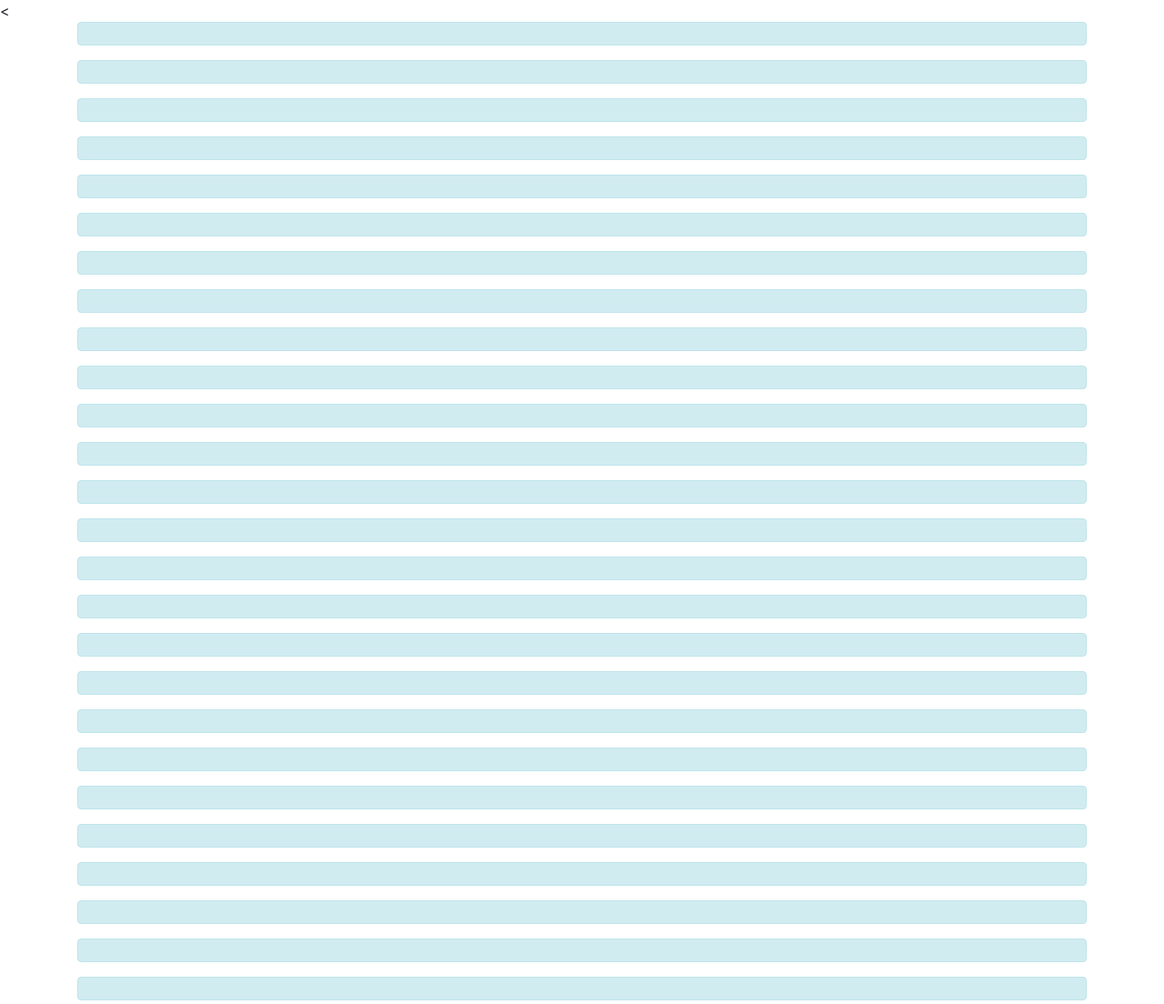
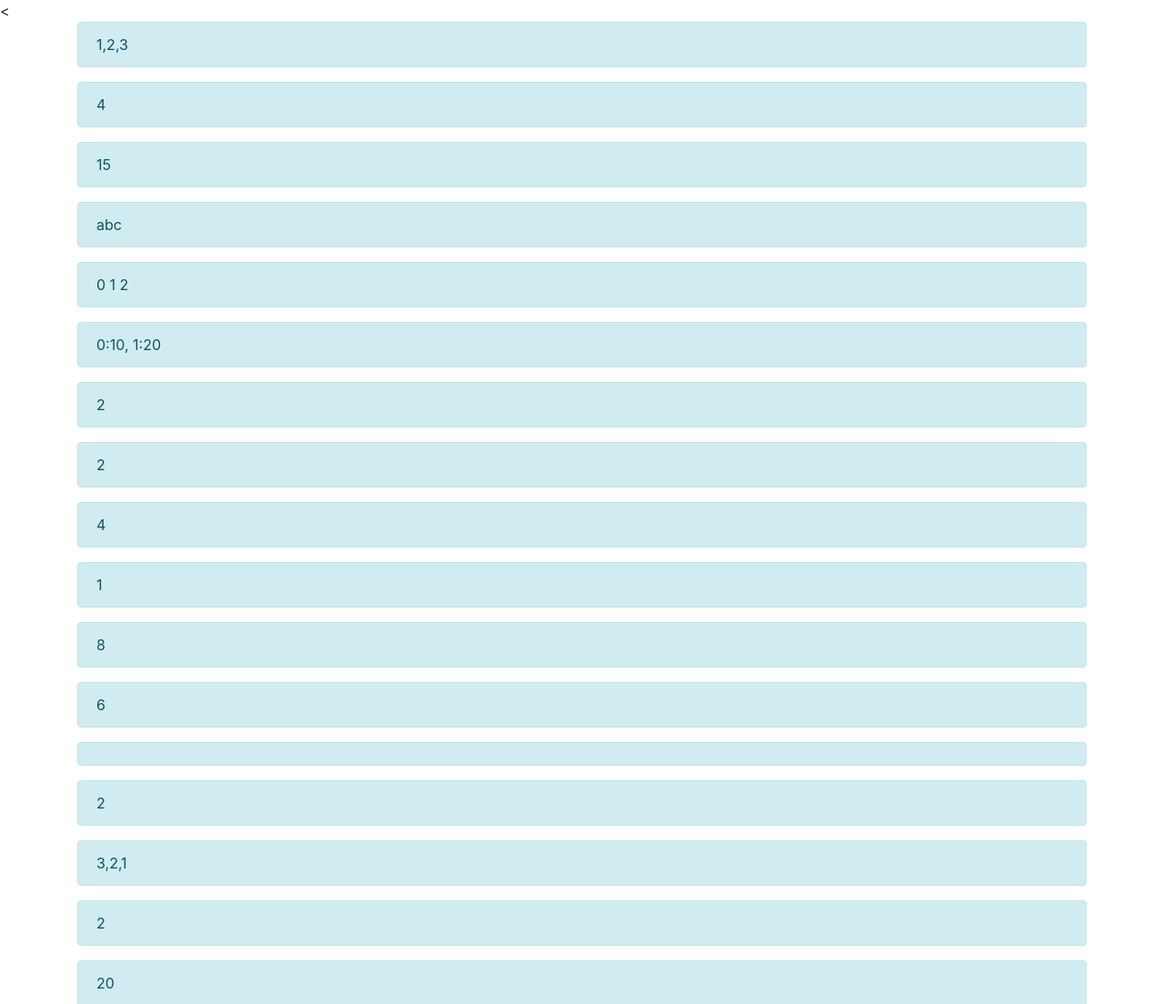
Before and after one commit to nalwadesumati/ArrayMethods, a plain HTML site: page index.html in a window 1280 px wide. Shown: the top 1104 px of the page at 91% size. Drawn offline with nearby package versions, Linux system fonts and the light colour scheme.

Commit message:
Update index.html

```diff
--- a/index.html
+++ b/index.html
@@ -87,6 +87,7 @@
 
 
 
-		<script src = "./assets/js/app.js"></script>
+		<script src = "app.js"></script>
 	</body>
+
 </html>
```
